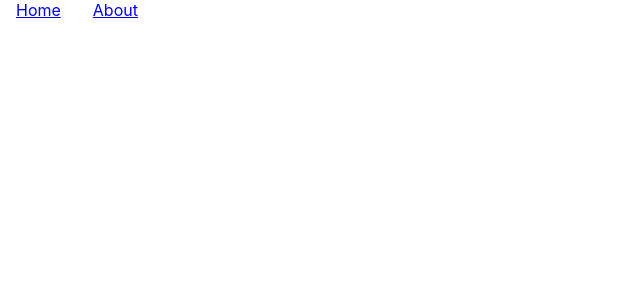
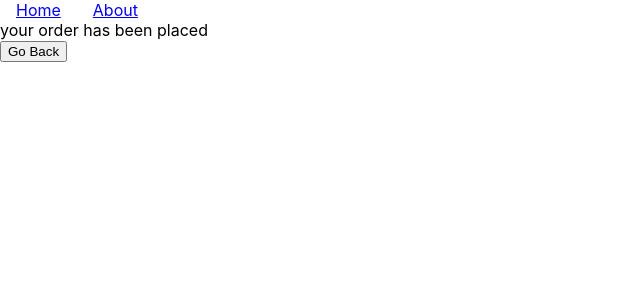
Before and after one commit to CodeCraftersGPT/react-router-demo1, a React (Create React App) app: page /Order in a window 1280 px wide. Before the commit this address had no page. Shown: the top 300 px of the page, without its empty margins (0-640 px from the left). Built offline with nearby package versions, Linux system fonts and the light colour scheme.

Commit message:
5navigateprogrammatically

```diff
--- a/src/App.js
+++ b/src/App.js
@@ -4,6 +4,8 @@
 import Home from './components/Home';
 import About from './components/About';
 import Navbar from './components/Navbar';
+import Order from './components/Order';
+
 
 
 function App() {
@@ -13,6 +15,7 @@
     <Routes>
       <Route path="/" element= {<Home/>}/>
       <Route path="/About" element= {<About/>}/>
+      <Route path="/Order" element= {<Order/>}/>
     </Routes>
     </>
   );
--- a/src/components/Home.js
+++ b/src/components/Home.js
@@ -1,7 +1,16 @@
 import React from 'react'
+import { useNavigate } from 'react-router-dom'
+
 
 export default function Home() {
+const navigate = useNavigate();
+ function placeOrder(){
+    navigate('order')
+  }
   return (
+    <>
     <div>Welcome Home</div>
+    <button onClick={placeOrder} >Place Order</button>
+    </>
   )
 }
--- /dev/null
+++ b/src/components/Order.js
@@ -0,0 +1,13 @@
+import React from 'react'
+import { useNavigate } from 'react-router-dom'
+
+
+export default function Order() {
+    const navigate = useNavigate();
+  return (
+    <>
+    <div>your order has been placed</div>
+    <button onClick={()=>{navigate(-1)}}>Go Back</button>
+    </>
+  )
+}
```
